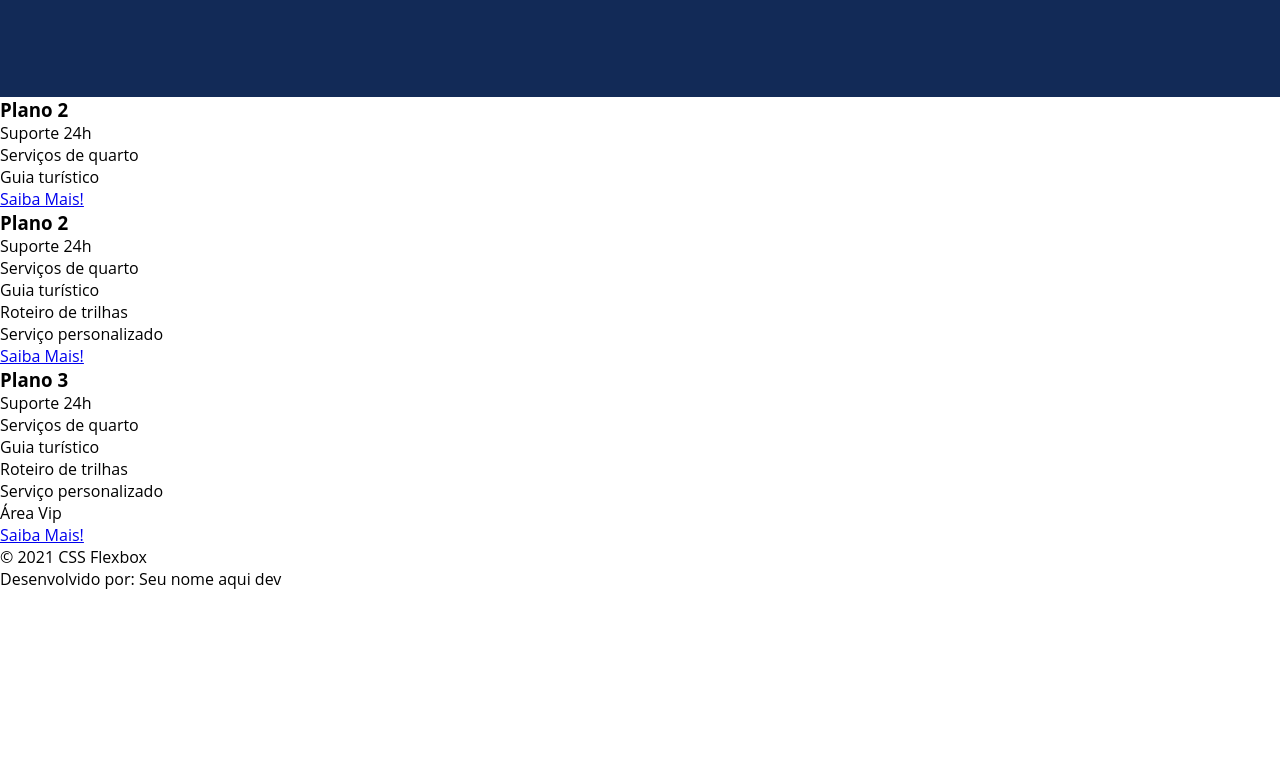
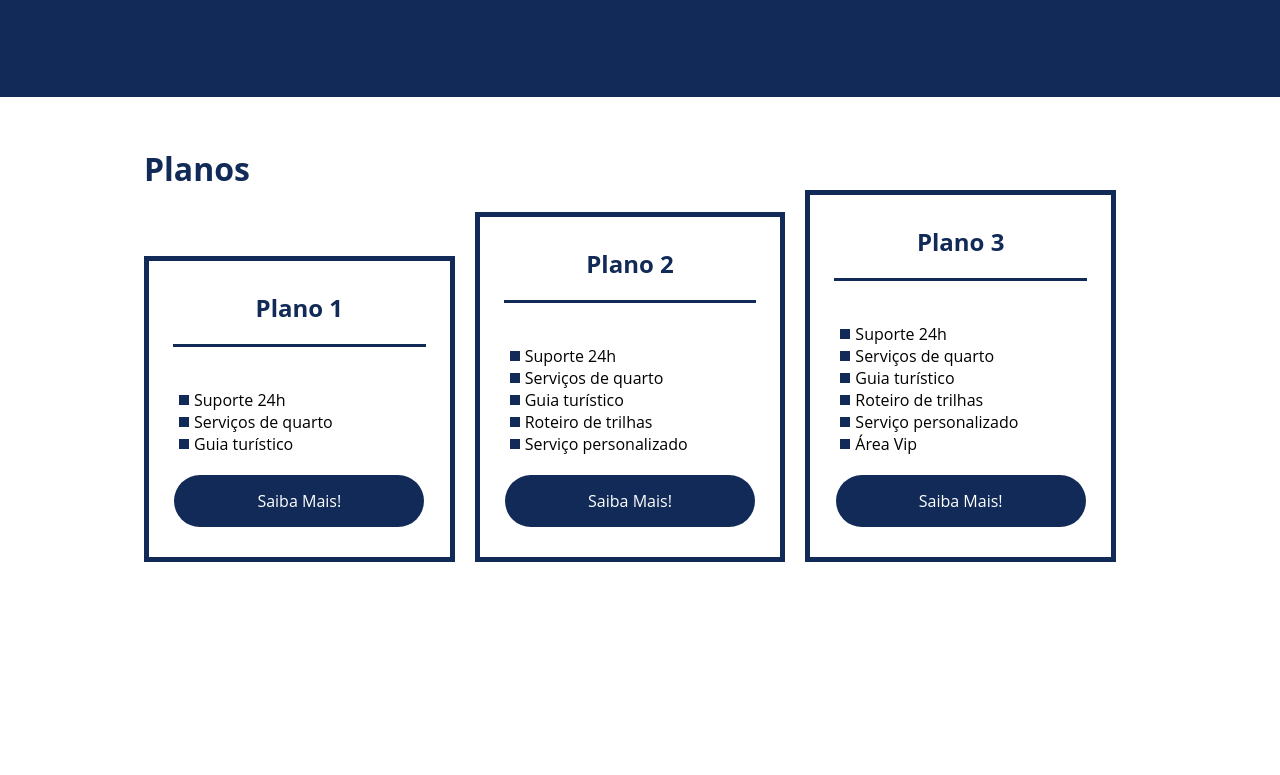
Before and after one commit to lucasfelipe-s/santander-bootcamp, a plain HTML site: page modulo-2/flexbox/flex-projeto/index.html in a window 1280 px wide. Shown: the part 1645-2420 px from the top of the page. Before the commit the page ends 2235 px from the top, so only its background shows below. Drawn offline with Linux system fonts and the light colour scheme.

Commit message:
estilizar secao planos

```diff
--- a/modulo-2/flexbox/flex-projeto/index.html
+++ b/modulo-2/flexbox/flex-projeto/index.html
@@ -22,7 +22,7 @@
         <div class="texto-apresentacao">
             <h1>Flex <br>Turismos</h1>
             <p>O melhor serviço para você!</p>
-            <a href="">Saiba Mais!</a>
+            <a href="" class="btn">Saiba Mais!</a>
         </div>
 
         <div>
@@ -70,20 +70,25 @@
         </div>
     </div>
 
-    <div>
+    <div class="flex-container" id="planos">
 
-        <div>
-            <h3>Plano 2</h3>
+        <div><h2>Planos</h2></div>
+
+        <div class="list-planos">
+            <div class="item-plano">
+                <h3>Plano 1</h3>
+                <br>
                 <ul>
                     <li>Suporte 24h</li>
                     <li>Serviços de quarto</li>
                     <li>Guia turístico</li>
                 </ul>
-            <a href="#">Saiba Mais!</a>
+                <a href="#" class="btn">Saiba Mais!</a>
             </div>
 
-        <div>
+            <div class="item-plano">
                 <h3>Plano 2</h3>
+                <br>
                 <ul>
                     <li>Suporte 24h</li>
                     <li>Serviços de quarto</li>
@@ -91,11 +96,12 @@
                     <li>Roteiro de trilhas</li>
                     <li>Serviço personalizado</li>
                 </ul>
-            <a href="#">Saiba Mais!</a>
+                <a href="#" class="btn">Saiba Mais!</a>
             </div>
 
-        <div>
+            <div class="item-plano">
                 <h3>Plano 3</h3>
+                <br>
                 <ul>
                     <li>Suporte 24h</li>
                     <li>Serviços de quarto</li>
@@ -104,9 +110,11 @@
                     <li>Serviço personalizado</li>
                     <li>Área Vip</li>
                 </ul>
-            <a href="#">Saiba Mais!</a>
+                <a href="#" class="btn">Saiba Mais!</a>
             </div>
         </div>
+    </div>
+
 
     <footer>
         <p>&copy; 2021 CSS Flexbox</p>
--- a/modulo-2/flexbox/flex-projeto/style.css
+++ b/modulo-2/flexbox/flex-projeto/style.css
@@ -66,7 +66,7 @@ header .menu{
     margin-bottom: 10px;
 }
 
-.texto-apresentacao a{
+.btn{
     background-color: #122A57;
     color: #fff;
     text-align: center;
@@ -76,6 +76,11 @@ header .menu{
     text-decoration: none;
     padding: 15px;
     margin-block: 10px;
+    transition: filter .3s;
+}
+
+.btn:hover{
+    filter: brightness(1.2);
 }
 
 #quem-somos{
@@ -166,3 +171,70 @@ header .menu{
     width: 80%;
     margin: auto;
 }
+
+#planos{
+    flex-direction: column;
+    min-height: 100vh;
+    padding-top: 50px;
+}
+
+#planos h2{
+    font-size: 32px;
+    color: #122A57;
+}
+
+.list-planos{
+    display: flex;
+    align-items: flex-end;
+    justify-content: space-between;
+}
+
+.item-plano{
+    flex: 1;
+    border: 5px solid #122A57;
+    margin-right: 20px;
+    padding: 10px;
+}
+
+.item-plano .btn{
+    margin-bottom: 20px;
+    margin-inline: auto;
+}
+
+.item-plano h3{
+    font-size: 24px;
+    display: flex;
+    flex-direction: column;
+    text-align: center;
+    margin-top: 20px;
+    color: #122A57;
+}
+
+.item-plano h3::after{
+    content: "";
+    background-color: #122A57;
+    width: 90%;
+    height: 3px;
+    margin: 20px auto 10px
+}
+
+.item-plano ul{
+    padding: 10px 20px;
+    display: flex;
+    flex-direction: column;
+    margin-bottom: 10px;
+}
+
+.item-plano ul li{
+    display: flex;
+    flex-wrap: nowrap;
+    align-items: center;
+}
+
+.item-plano ul li::before{
+    content: "";
+    width: 10px;
+    height: 10px;
+    background-color: #122A57;
+    margin-right: 5px;
+}
```
Lines whose indentation alone changed are shown as unchanged.
